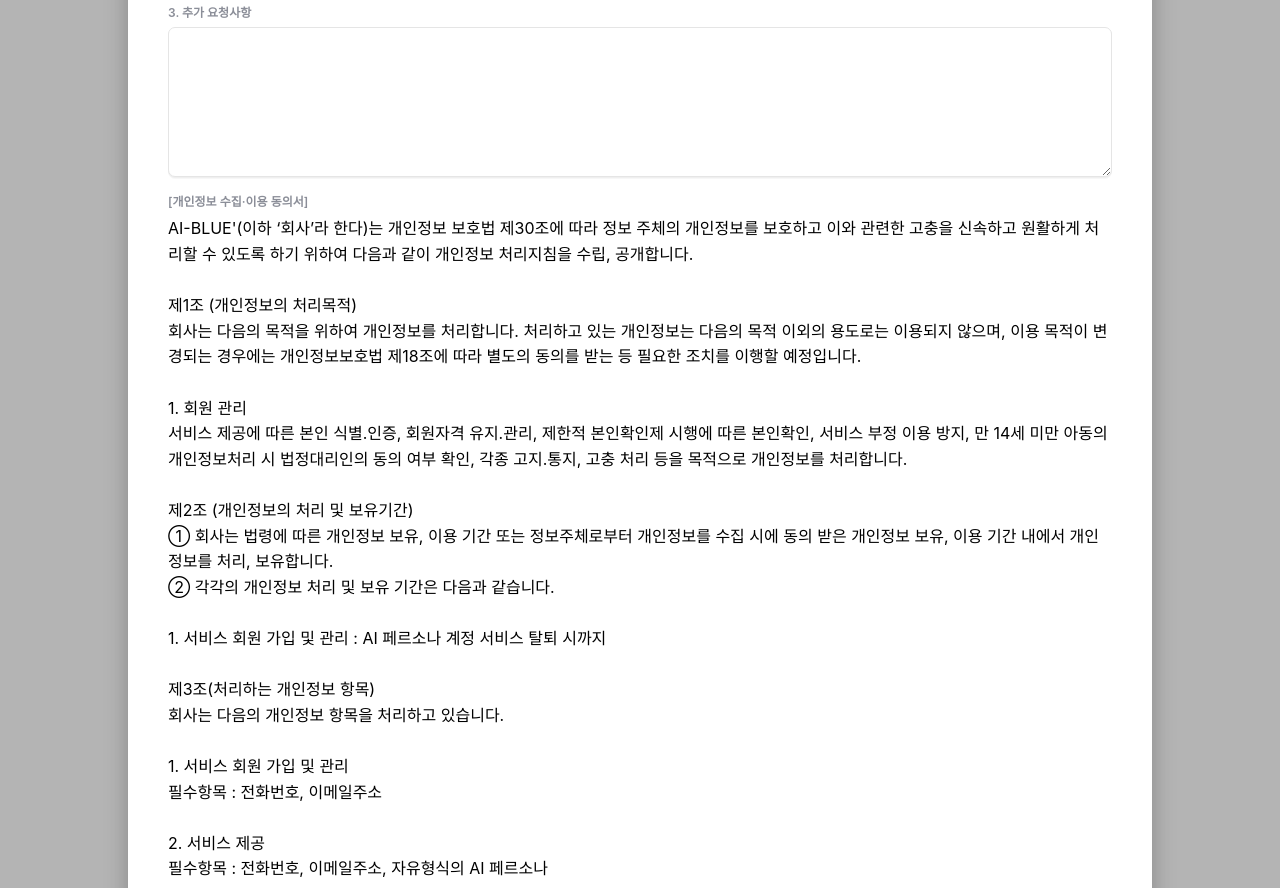
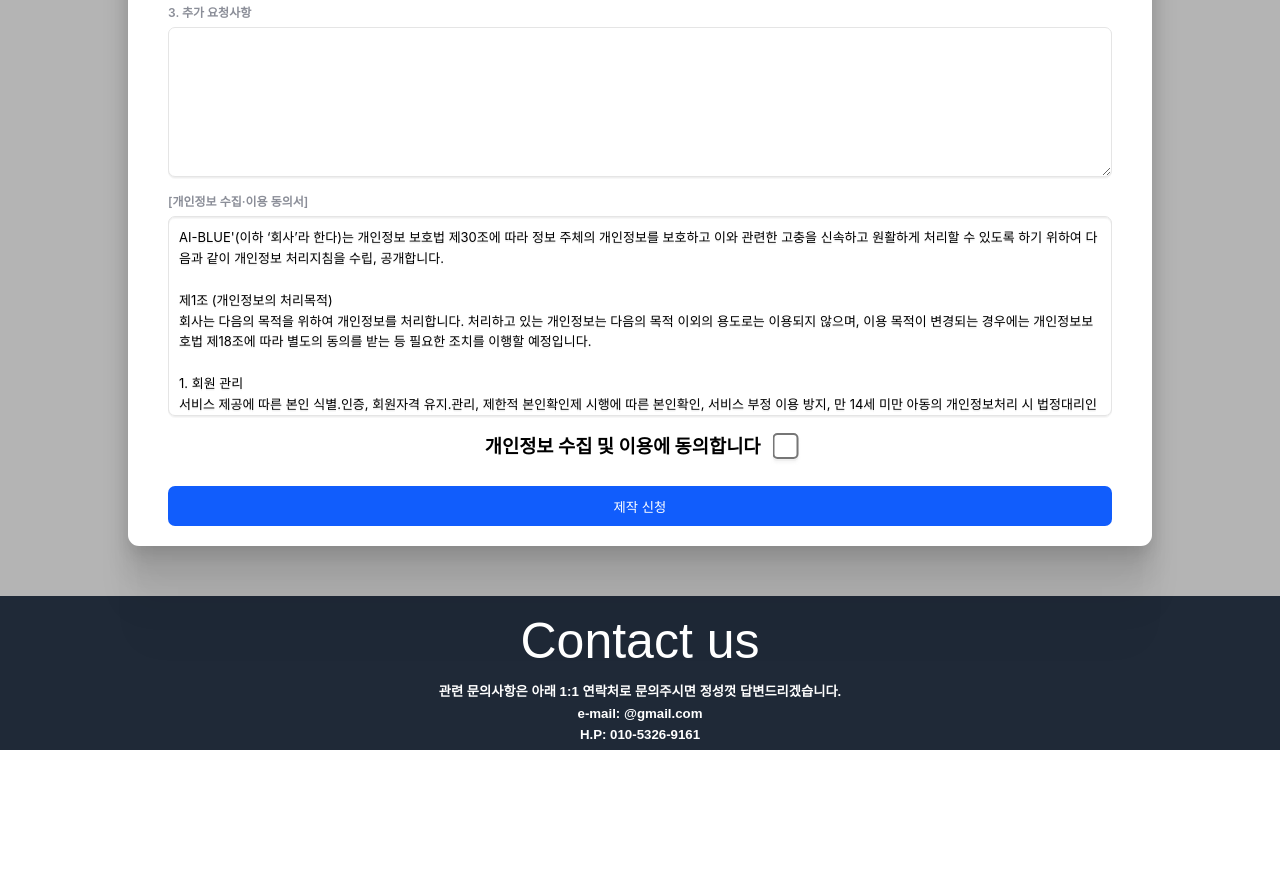
Before and after one commit to tata0327/AIBLUE, a plain HTML site: page index.html in a window 1280 px wide. Shown: the part 6512-7400 px from the top of the page. After the commit the page ends 7262 px from the top, so only its background shows below. Drawn offline with Linux system fonts and the light colour scheme.

Commit message:
Update style.css

```diff
--- a/style.css
+++ b/style.css
@@ -361,6 +361,17 @@ blockquote {
   gap: 5px;
 }
 
+.checkbox-container {
+  justify-content: center;
+  align-items: center;
+  height: 50px;
+  width: 100%;
+  position: relative;
+  display: flex;
+  flex-direction: row;
+  gap: 5px;
+}
+
 .input_label {
   font-size: 0.75rem;
   color: #8B8E98;
@@ -391,10 +402,36 @@ blockquote {
   transition: all 0.3s cubic-bezier(0.15, 0.83, 0.66, 1);
 }
 
+.input_field_checkbox {
+  width: auto;
+  height: 20px;
+  padding: 0 0 0 10px;
+  outline: none;
+  filter: drop-shadow(0px 1px 0px #efefef)
+    drop-shadow(0px 1px 0.5px rgba(239, 239, 239, 0.5));
+  transition: all 0.3s cubic-bezier(0.15, 0.83, 0.66, 1);
+  transform: scale(2);
+  transform-origin: center;
+  margin: 0.25em;
+}
+
 .input_field:focus {
   border: 1px solid transparent;
   box-shadow: 0px 0px 0px 2px #242424;
   background-color: transparent;
+}
+
+.terms-of-use {
+  width: auto;
+  height: 200px;
+  overflow: scroll;
+  padding: 10px 10px 10px 10px;
+  border-radius: 7px;
+  outline: none;
+  border: 1px solid #e5e5e5;
+  filter: drop-shadow(0px 1px 0px #efefef)
+    drop-shadow(0px 1px 0.5px rgba(239, 239, 239, 0.5));
+  font-size: small;
 }
 
 .sign-in_btn {
```
